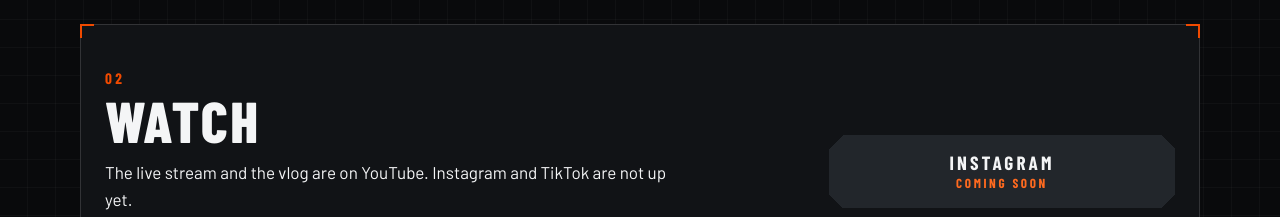
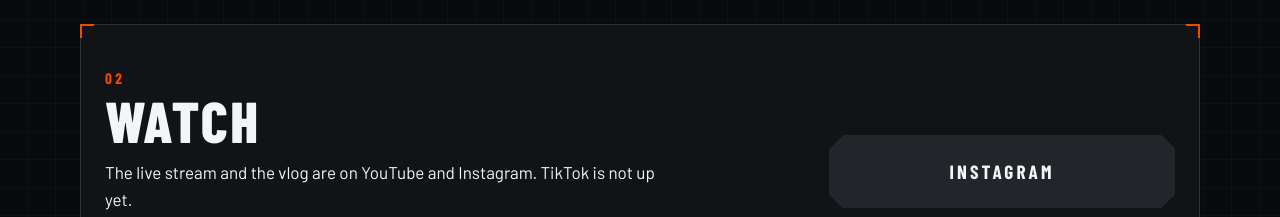
Before and after one commit to Ddunsford/rackit-day-trading, a plain HTML site: page index.html in a window 1280 px wide. Shown: the part 960-1177 px from the top of the page. Drawn offline with Linux system fonts and the light colour scheme.

Commit message:
Fix Pages deploy and link Instagram
Upload the site in one job and deploy it in the next, so deploy-pages can see the github-pages artifact. Point Instagram at the Rackit profile.

Co-authored-by: Daniel Dunsford <Ddunsford@users.noreply.github.com>

```diff
--- a/css/styles.css
+++ b/css/styles.css
@@ -507,6 +507,18 @@ h2 {
   padding-inline: 1.5rem;
 }
 
+.btn-social {
+  --btn: var(--steel-2);
+  --btn-ink: var(--text);
+  width: 100%;
+  min-height: 4.6rem;
+  letter-spacing: 0.16em;
+}
+
+.btn.btn-social:hover {
+  --btn: #343a41;
+}
+
 .btn-soon {
   --btn: var(--steel-2);
   --btn-ink: var(--text);
--- a/index.html
+++ b/index.html
@@ -108,7 +108,7 @@
             <div class="watch-copy">
               <p class="index">02</p>
               <h2>Watch</h2>
-              <p>The live stream and the vlog are on YouTube. Instagram and TikTok are not up yet.</p>
+              <p>The live stream and the vlog are on YouTube and Instagram. TikTok is not up yet.</p>
               <p class="watch-cta">
                 <a class="btn btn-xl" href="https://www.youtube.com/@rackitdaytrading" target="_blank" rel="noopener noreferrer">
                   <svg viewBox="0 0 20 20" width="22" height="22" aria-hidden="true"><path fill="currentColor" d="M6.2 4.1v11.8L16.2 10 6.2 4.1Z"/></svg>
@@ -118,10 +118,10 @@
               </p>
             </div>
             <div class="soon-col">
-              <button type="button" class="btn btn-soon" disabled>
+              <a class="btn btn-social" href="https://www.instagram.com/rackitdaytrading/" target="_blank" rel="noopener noreferrer">
                 Instagram
-                <span class="tag">Coming soon</span>
-              </button>
+                <span class="sr-only">(opens in a new tab)</span>
+              </a>
               <button type="button" class="btn btn-soon" disabled>
                 TikTok
                 <span class="tag">Coming soon</span>
```
Also changed, not shown: 2 other files.
